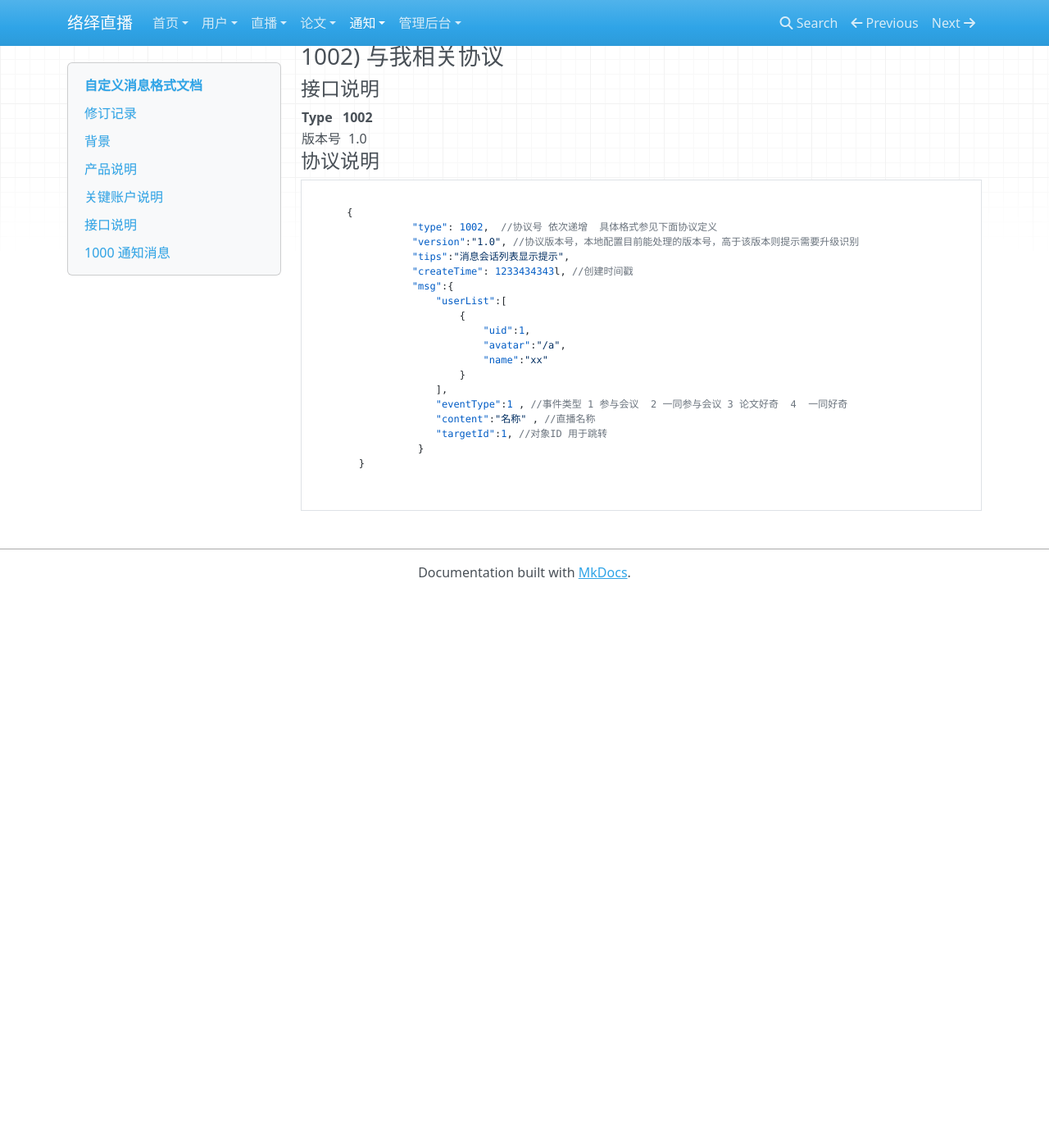
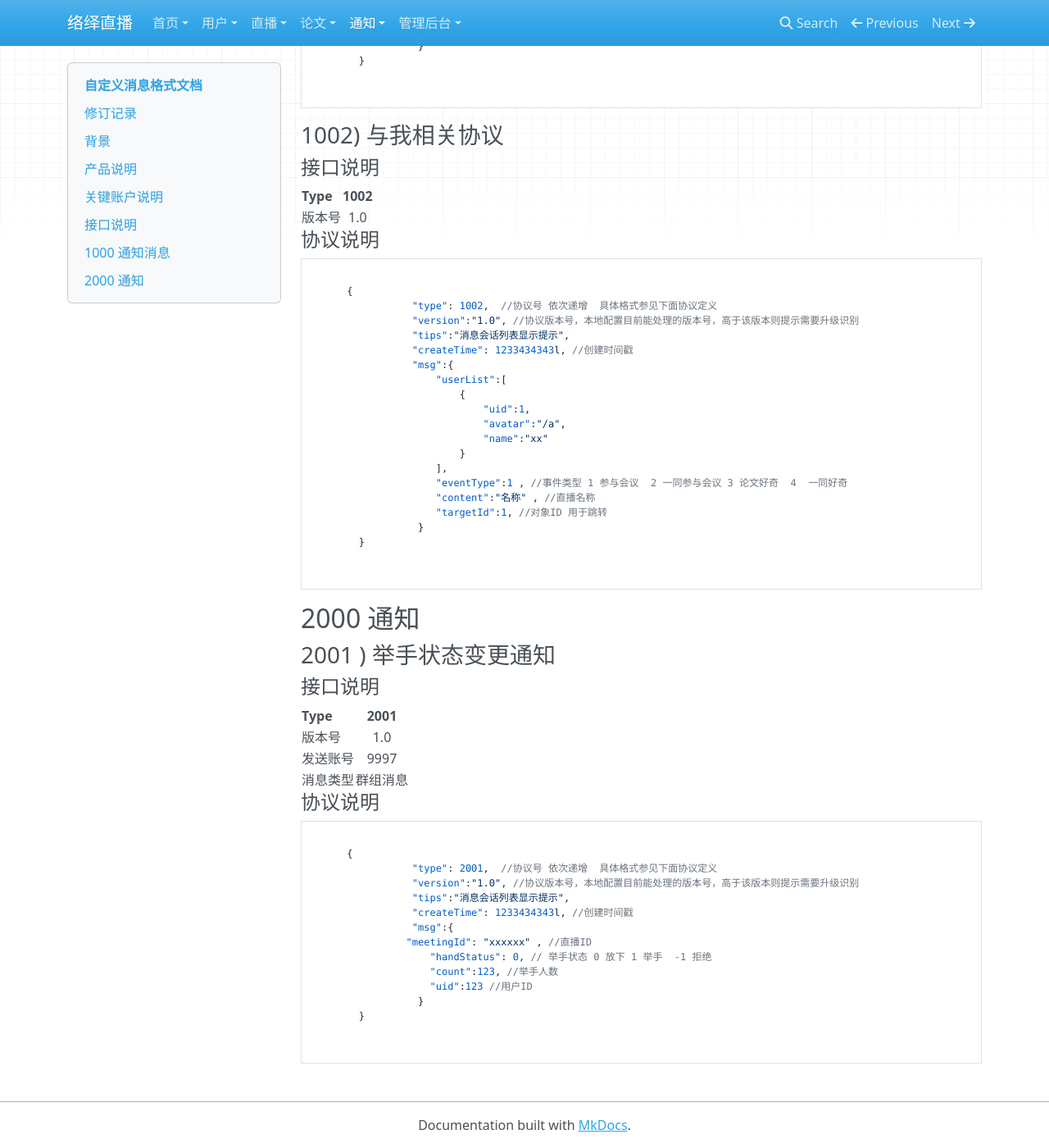
Before and after one commit to G-little/luoyi-wiki, an MkDocs documentation site: the page built from docs/luoyi/im.md, in a window 1280 px wide and 1400 px high, scrolled down 2109 px. Shown: the whole window at 82% size. Built offline with MkDocs 1.6.1, drawn with Linux system fonts in a browser that asks for light colours; nearby versions of some CDN libraries; before the commit the page ends 2835 px from its top, so only the background shows below that; some of the changed text lies outside the part shown.

Commit message:
add file

````diff
--- a/docs/luoyi/im.md
+++ b/docs/luoyi/im.md
@@ -139,3 +139,40 @@
 
 
 ```
+
+
+## 2000  通知
+
+
+### 2001 )  举手状态变更通知
+
+#### 接口说明
+
+| Type          | 2001             |
+|:------------- |:-------------:|
+| 版本号      |  1.0 |
+| 发送账号      |  9997 |
+| 消息类型      |  群组消息 |
+
+
+
+####  协议说明
+
+
+```json
+
+      {
+			     "type": 2001,  //协议号 依次递增  具体格式参见下面协议定义
+			     "version":"1.0", //协议版本号，本地配置目前能处理的版本号，高于该版本则提示需要升级识别
+			     "tips":"消息会话列表显示提示",
+			     "createTime": 1233434343l, //创建时间戳
+			     "msg":{
+                "meetingId": "xxxxxx" , //直播ID
+			        "handStatus": 0, // 举手状态 0 放下 1 举手  -1 拒绝
+			        "count":123, //举手人数
+			        "uid":123 //用户ID
+			      }
+        }
+
+
+```
````
Also changed, not shown: docs/luoyi/meeting.md (+1 -1 lines), site/luoyi/meeting/index.html, site/search/search_index.json, 1 other file.
